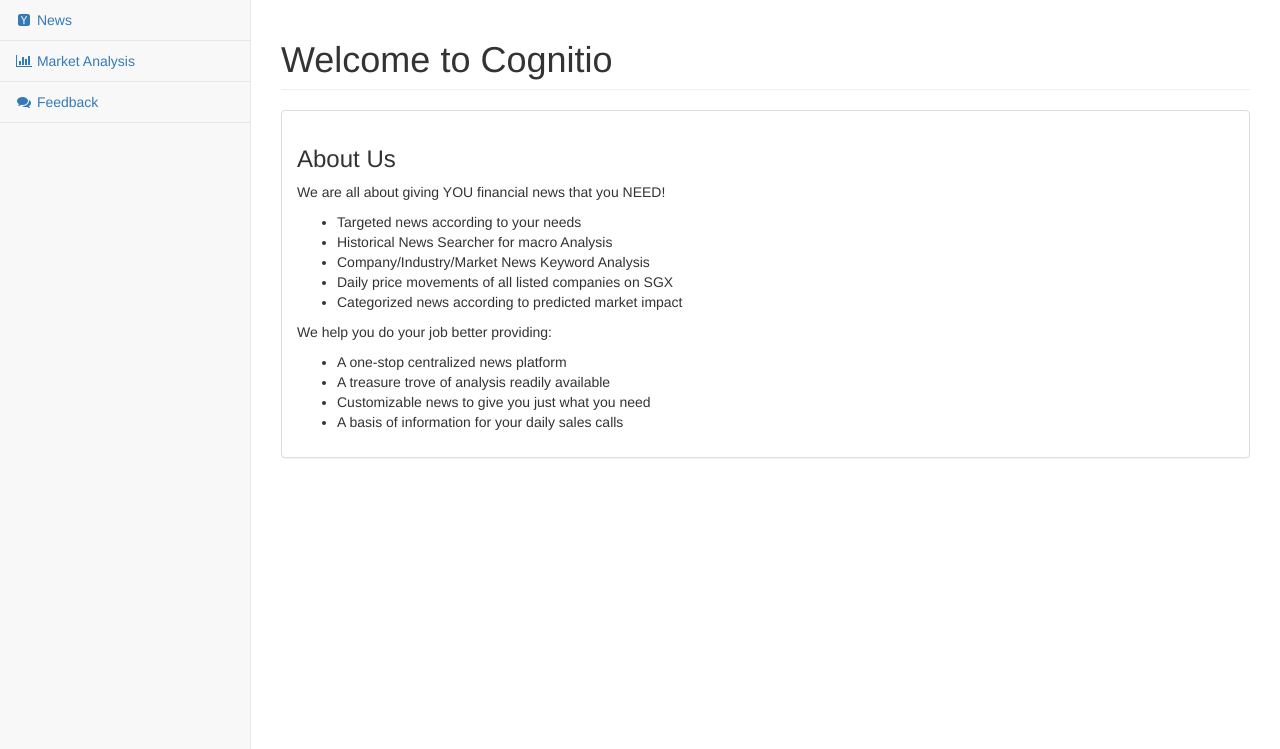
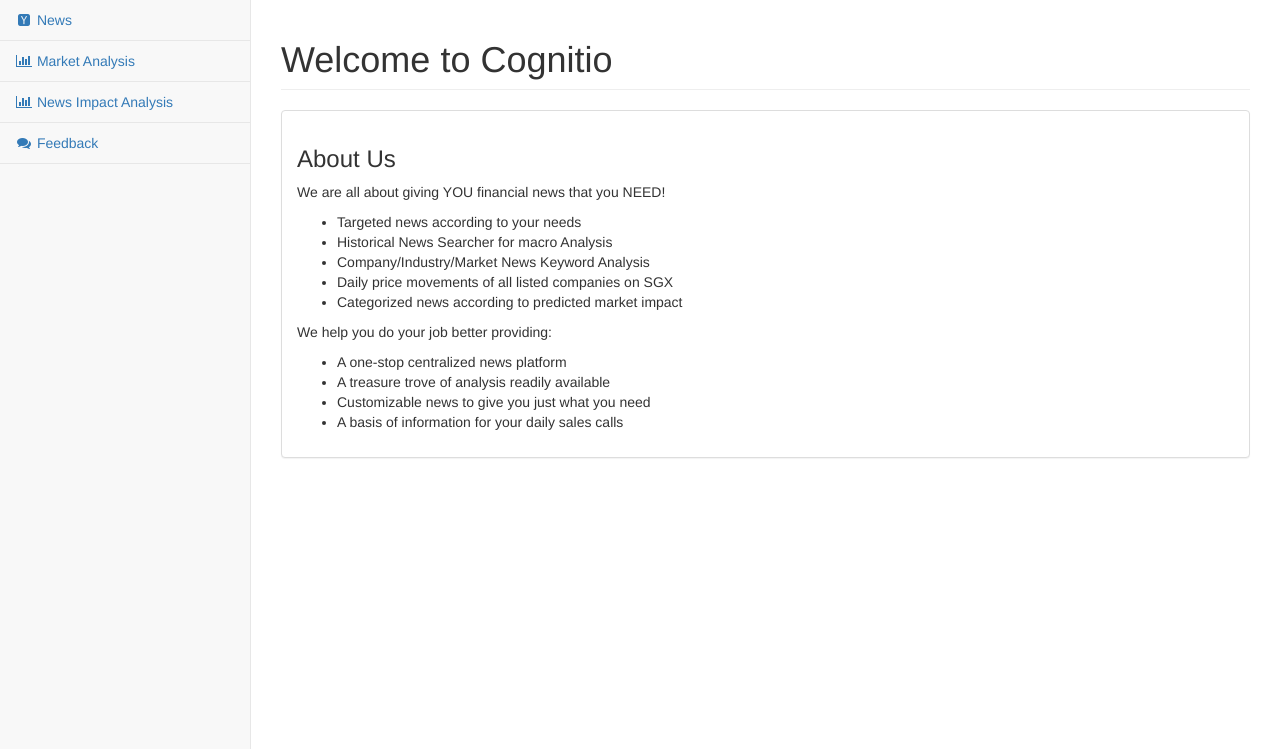
Before and after one commit to shaunteh/cognitio, a PHP site: page / in a window 1280 px wide. Shown: the part 51-800 px from the top of the page. Run offline with PHP 8.4, Linux system fonts and the light colour scheme.

Commit message:
Updated sidebar
Updated sidebar

```diff
--- a/feedback.html
+++ b/feedback.html
@@ -83,7 +83,10 @@
                                 <a href="news.html"><i class="fa fa-hacker-news fa-fw"></i> News</a>
                             </li>
                             <li>
-                                <a href="prototype.html"><i class="fa fa-bar-chart-o fa-fw"></i> Market Analysis</a>
+                                <a href="prototype.php"><i class="fa fa-bar-chart-o fa-fw"></i> Market Analysis</a>
+                            </li>
+                            <li>
+                                <a href="impact.php"><i class="fa fa-bar-chart-o fa-fw"></i> News Impact Analysis</a>
                             </li>
                             <li>
                                 <a href="feedback.html"><i class="fa fa-comments fa-fw"></i> Feedback</a>
--- a/impact.php
+++ b/impact.php
@@ -106,7 +106,10 @@
                                 <a href="news.html"><i class="fa fa-hacker-news fa-fw"></i> News</a>
                             </li>
                             <li>
-                                <a href="prototype.html"><i class="fa fa-bar-chart-o fa-fw"></i> Market Analysis</a>
+                                <a href="prototype.php"><i class="fa fa-bar-chart-o fa-fw"></i> Market Analysis</a>
+                            </li>
+                            <li>
+                                <a href="impact.php"><i class="fa fa-bar-chart-o fa-fw"></i> News Impact Analysis</a>
                             </li>
                             <li>
                                 <a href="feedback.html"><i class="fa fa-comments fa-fw"></i> Feedback</a>
--- a/index.html
+++ b/index.html
@@ -80,7 +80,10 @@
                                 <a href="news.html"><i class="fa fa-hacker-news fa-fw"></i> News</a>
                             </li>
                             <li>
-                                <a href="prototype.html"><i class="fa fa-bar-chart-o fa-fw"></i> Market Analysis</a>
+                                <a href="prototype.php"><i class="fa fa-bar-chart-o fa-fw"></i> Market Analysis</a>
+                            </li>
+                            <li>
+                                <a href="impact.php"><i class="fa fa-bar-chart-o fa-fw"></i> News Impact Analysis</a>
                             </li>
                             <li>
                                 <a href="feedback.html"><i class="fa fa-comments fa-fw"></i> Feedback</a>
--- a/news.html
+++ b/news.html
@@ -82,7 +82,10 @@
                                 <a href="news.html"><i class="fa fa-hacker-news fa-fw"></i> News</a>
                             </li>
                             <li>
-                                <a href="prototype.html"><i class="fa fa-bar-chart-o fa-fw"></i> Market Analysis</a>
+                                <a href="prototype.php"><i class="fa fa-bar-chart-o fa-fw"></i> Market Analysis</a>
+                            </li>
+                            <li>
+                                <a href="impact.php"><i class="fa fa-bar-chart-o fa-fw"></i> News Impact Analysis</a>
                             </li>
                             <li>
                                 <a href="feedback.html"><i class="fa fa-comments fa-fw"></i> Feedback</a>
--- a/prototype.php
+++ b/prototype.php
@@ -96,7 +96,10 @@
                                 <a href="news.html"><i class="fa fa-hacker-news fa-fw"></i> News</a>
                             </li>
                             <li>
-                                <a href="prototype.html"><i class="fa fa-bar-chart-o fa-fw"></i> Market Analysis</a>
+                                <a href="prototype.php"><i class="fa fa-bar-chart-o fa-fw"></i> Market Analysis</a>
+                            </li>
+                            <li>
+                                <a href="impact.php"><i class="fa fa-bar-chart-o fa-fw"></i> News Impact Analysis</a>
                             </li>
                             <li>
                                 <a href="feedback.html"><i class="fa fa-comments fa-fw"></i> Feedback</a>
--- a/subscribe.html
+++ b/subscribe.html
@@ -81,7 +81,10 @@
                                 <a href="news.html"><i class="fa fa-hacker-news fa-fw"></i> News</a>
                             </li>
                             <li>
-                                <a href="prototype.html"><i class="fa fa-bar-chart-o fa-fw"></i> Market Analysis</a>
+                                <a href="prototype.php"><i class="fa fa-bar-chart-o fa-fw"></i> Market Analysis</a>
+                            </li>
+                            <li>
+                                <a href="impact.php"><i class="fa fa-bar-chart-o fa-fw"></i> News Impact Analysis</a>
                             </li>
                             <li>
                                 <a href="feedback.html"><i class="fa fa-comments fa-fw"></i> Feedback</a>
```
